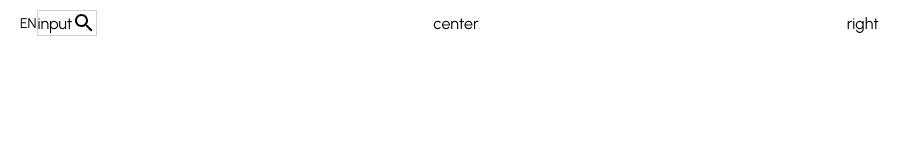
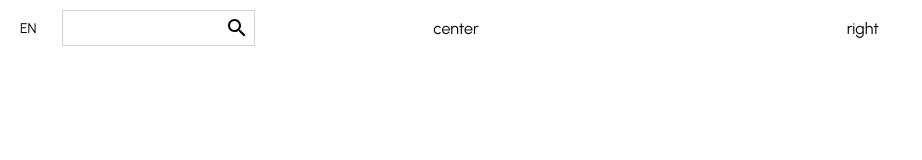
Before and after one commit to AliPooladmast/e-commerce, a React (Create React App) app: page / in a window 1280 px wide. Shown: the top 160 px of the page, without its empty margins (0-922 px from the left). Built offline with nearby package versions, Linux system fonts and the light colour scheme.

Commit message:
NavBar: Add and style input field for search box

```diff
--- a/src/components/NavBar.jsx
+++ b/src/components/NavBar.jsx
@@ -9,7 +9,7 @@ const NavBar = () => {
         <div className={style.Left}>
           <div className={style.Language}>EN</div>
           <div className={style.SearchContainer}>
-            input
+            <input className={style.Input}></input>
             <Search />
           </div>
         </div>
--- a/src/components/NavBar.module.scss
+++ b/src/components/NavBar.module.scss
@@ -21,6 +21,12 @@
         border: 1px solid lightgray;
         display: flex;
         align-items: center;
+        margin-left: 25px;
+        padding: 5px;
+
+        .Input {
+          border: none;
+        }
       }
     }
 
```
